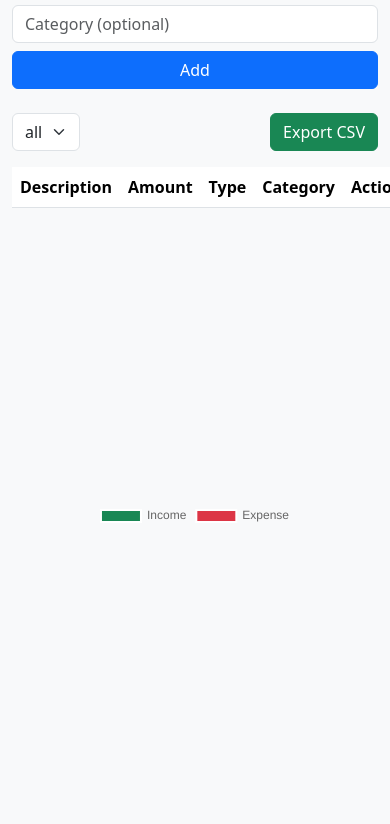
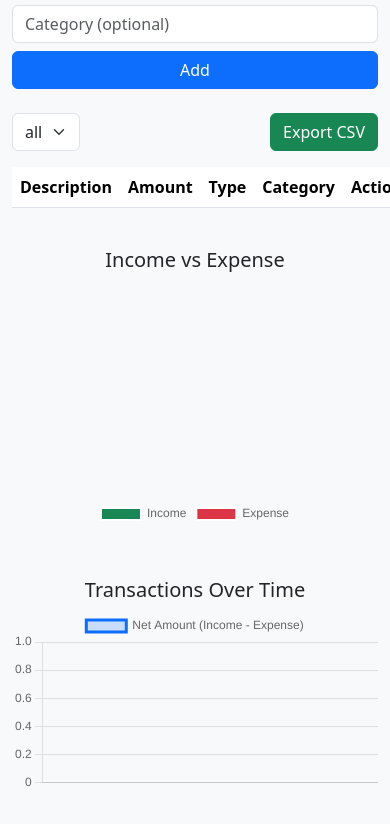
Before and after one commit to mathandew/budget_tracker, a plain HTML site: page index.html in a window 390 px wide. Shown: the part 600-1424 px from the top of the page. Before the commit the page ends 1180 px from the top, so only its background shows below. Drawn offline with nearby package versions, Linux system fonts and the light colour scheme.

Commit message:
Add line chart to visualize daily net transaction trends and improve chart responsiveness with CSS

```diff
--- a/app.js
+++ b/app.js
@@ -11,16 +11,22 @@ const categoryFilter = document.getElementById("categoryFilter");
 const themeSelect = document.getElementById("themeSelect");
 const exportBtn = document.getElementById("exportBtn");
 const chartCanvas = document.getElementById("chart");
+const lineCanvas = document.getElementById("lineChart");
 
 let transactions = JSON.parse(localStorage.getItem("transactions")) || [];
-let chartInstance = null;
+let pieChart = null;
+let lineChart = null;
 
-// Render UI
+// Utility to get today's date in YYYY-MM-DD
+function getTodayDate() {
+  return new Date().toISOString().split("T")[0];
+}
+
+// Render transaction list and charts
 function renderTransactions() {
   transactionList.innerHTML = "";
   let totalIncome = 0;
   let totalExpense = 0;
-
   const selectedCategory = categoryFilter.value;
   const categories = new Set(["all"]);
 
@@ -46,7 +52,7 @@ function renderTransactions() {
   expense.textContent = `PKR ${totalExpense}`;
   balance.textContent = `PKR ${totalIncome - totalExpense}`;
 
-  // Update filter dropdown
+  // Update category dropdown
   categoryFilter.innerHTML = "";
   categories.forEach(cat => {
     const option = document.createElement("option");
@@ -55,10 +61,11 @@ function renderTransactions() {
     categoryFilter.appendChild(option);
   });
 
-  renderChart(totalIncome, totalExpense);
+  renderPieChart(totalIncome, totalExpense);
+  renderLineChart(transactions);
 }
 
-// Delete transaction
+// Delete a transaction
 function deleteTransaction(index) {
   transactions.splice(index, 1);
   localStorage.setItem("transactions", JSON.stringify(transactions));
@@ -72,16 +79,17 @@ transactionForm.addEventListener("submit", (e) => {
   const amount = parseFloat(amountInput.value);
   const type = typeInput.value;
   const category = categoryInput.value.trim() || "Uncategorized";
+  const date = getTodayDate();
 
   if (!desc || !amount || amount <= 0) return;
 
-  transactions.push({ desc, amount, type, category });
+  transactions.push({ desc, amount, type, category, date });
   localStorage.setItem("transactions", JSON.stringify(transactions));
   transactionForm.reset();
   renderTransactions();
 });
 
-// Theme switching
+// Theme switcher
 themeSelect.addEventListener("change", () => {
   document.body.className = "";
   document.body.classList.add(`theme-${themeSelect.value}`);
@@ -89,9 +97,9 @@ themeSelect.addEventListener("change", () => {
 
 // Export to CSV
 exportBtn.addEventListener("click", () => {
-  let csv = "Description,Amount,Type,Category\n";
+  let csv = "Description,Amount,Type,Category,Date\n";
   transactions.forEach(txn => {
-    csv += `"${txn.desc}",${txn.amount},${txn.type},"${txn.category}"\n`;
+    csv += `"${txn.desc}",${txn.amount},${txn.type},"${txn.category}",${txn.date}\n`;
   });
 
   const blob = new Blob([csv], { type: "text/csv;charset=utf-8;" });
@@ -104,11 +112,11 @@ exportBtn.addEventListener("click", () => {
 // Filter by category
 categoryFilter.addEventListener("change", renderTransactions);
 
-// Chart.js pie chart
-function renderChart(incomeValue, expenseValue) {
-  if (chartInstance) chartInstance.destroy();
+// Render pie chart
+function renderPieChart(incomeValue, expenseValue) {
+  if (pieChart) pieChart.destroy();
 
-  chartInstance = new Chart(chartCanvas, {
+  pieChart = new Chart(chartCanvas, {
     type: "doughnut",
     data: {
       labels: ["Income", "Expense"],
@@ -129,5 +137,51 @@ function renderChart(incomeValue, expenseValue) {
   });
 }
 
-// Initialize
+// Render line chart (daily totals)
+function renderLineChart(data) {
+  if (lineChart) lineChart.destroy();
+
+  const totalsByDate = {};
+
+  data.forEach(txn => {
+    if (!totalsByDate[txn.date]) {
+      totalsByDate[txn.date] = 0;
+    }
+    totalsByDate[txn.date] += txn.type === "income" ? txn.amount : -txn.amount;
+  });
+
+  const sortedDates = Object.keys(totalsByDate).sort();
+  const values = sortedDates.map(date => totalsByDate[date]);
+
+  lineChart = new Chart(lineCanvas, {
+    type: "line",
+    data: {
+      labels: sortedDates,
+      datasets: [{
+        label: "Net Amount (Income - Expense)",
+        data: values,
+        borderColor: "#0d6efd",
+        backgroundColor: "rgba(13, 110, 253, 0.2)",
+        fill: true,
+        tension: 0.3
+      }]
+    },
+    options: {
+      responsive: true,
+      plugins: {
+        legend: {
+          display: true,
+          position: "top"
+        }
+      },
+      scales: {
+        y: {
+          beginAtZero: true
+        }
+      }
+    }
+  });
+}
+
+// Init
 renderTransactions();
--- a/index.html
+++ b/index.html
@@ -1,6 +1,5 @@
 <!DOCTYPE html>
 <html lang="en">
-
 <head>
   <meta charset="UTF-8" />
   <meta name="viewport" content="width=device-width, initial-scale=1.0" />
@@ -9,7 +8,6 @@
   <link rel="stylesheet" href="style.css" />
   <script src="https://cdn.jsdelivr.net/npm/chart.js"></script>
 </head>
-
 <body class="theme-light">
   <div class="container py-4">
     <div class="d-flex justify-content-between align-items-center mb-4">
@@ -94,14 +92,24 @@
       <tbody id="transactionList"></tbody>
     </table>
 
-        <div class="d-flex justify-content-center my-4">
-            <div style="max-width: 300px; width: 100%;">
+    <div class="row">
+      <div class="col-md-6">
+        <div class="text-center my-4">
+          <h5>Income vs Expense</h5>
+          <div style="max-width: 300px; width: 100%; margin: auto;">
             <canvas id="chart"></canvas>
+          </div>
+        </div>
+      </div>
+      <div class="col-md-6">
+        <div class="text-center my-4">
+          <h5>Transactions Over Time</h5>
+          <canvas id="lineChart"></canvas>
+        </div>
       </div>
     </div>
   </div>
 
   <script src="app.js"></script>
 </body>
-
 </html>
--- a/style.css
+++ b/style.css
@@ -30,3 +30,14 @@ body {
 .card:hover {
   box-shadow: 0 0 15px rgba(0, 0, 0, 0.2);
 }
+
+canvas {
+  width: 100% !important;
+  height: auto !important;
+  max-height: 250px;
+}
+
+#lineChart {
+  max-width: 100%;
+  margin: auto;
+}
```
Lines whose indentation alone changed are shown as unchanged.
